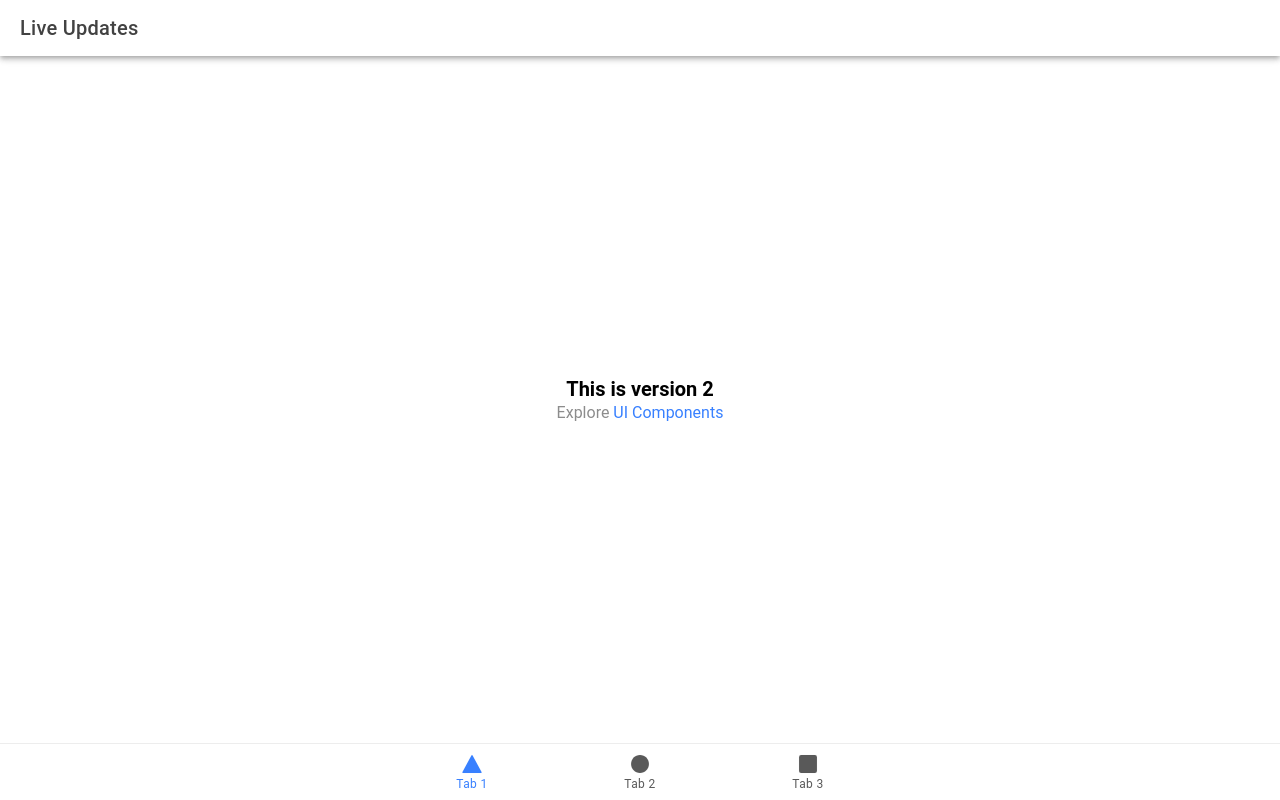
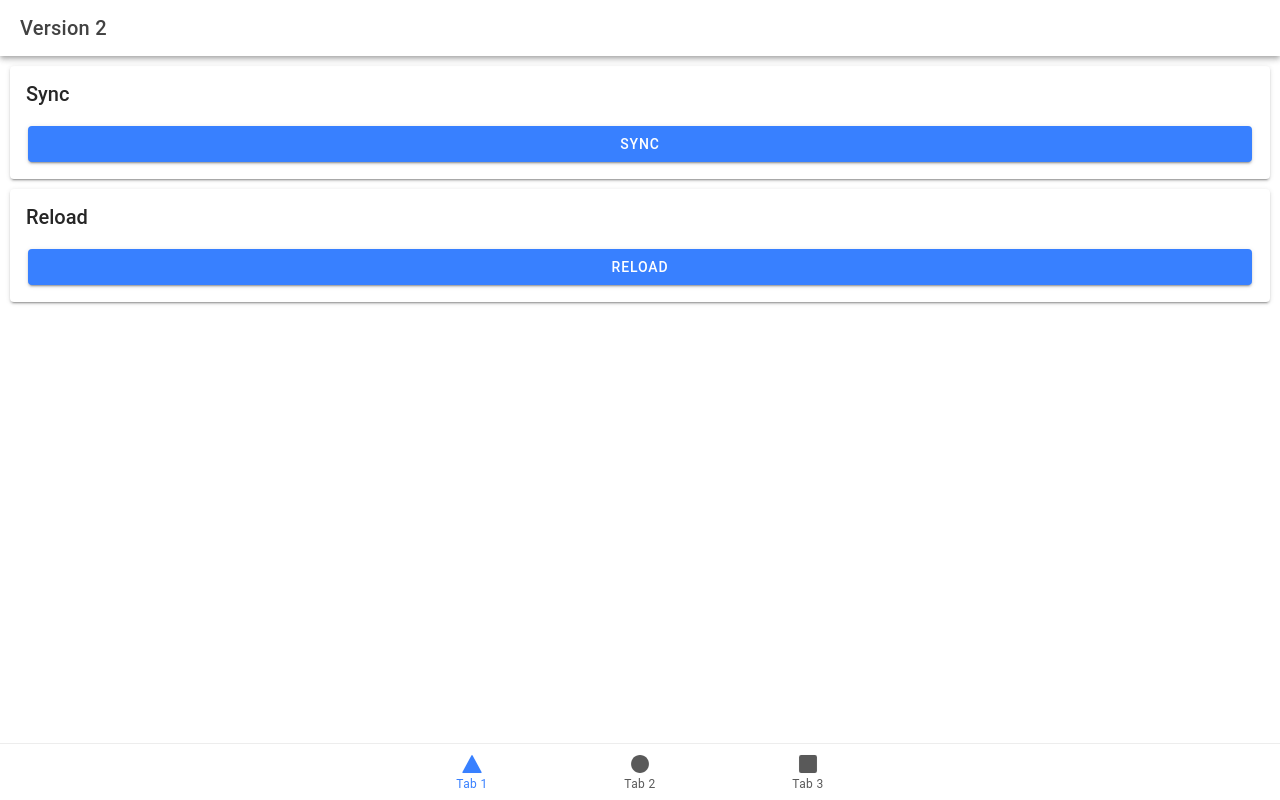
Before and after one commit to jon-ionic/capacitor-live-updates, a React (Vite) app: page /tab1 in a window 1280 px wide. Built offline with nearby package versions, Linux system fonts and the light colour scheme.

Commit message:
use none method

```diff
--- a/src/pages/Tab1.tsx
+++ b/src/pages/Tab1.tsx
@@ -1,24 +1,73 @@
-import { IonContent, IonHeader, IonPage, IonTitle, IonToolbar } from '@ionic/react';
+import {
+  IonContent,
+  IonHeader,
+  IonPage,
+  IonTitle,
+  IonToolbar,
+  IonButton,
+  IonCard,
+  IonCardHeader,
+  IonCardContent,
+  IonCardTitle,
+} from '@ionic/react';
+import { useState } from 'react';
+import { sync, reload, SyncResult } from '@capacitor/live-updates';
 import ExploreContainer from '../components/ExploreContainer';
 import './Tab1.css';
 
 const Tab1: React.FC = () => {
   const VERSION = 2
 
+  const [syncResp, setSyncResp] = useState('')
+
+  const liveUpdateSync = async () => {
+    const resp = await sync()
+    const formatted = JSON.stringify(resp, null, 2)
+    setSyncResp(formatted)
+  }
+
+  const liveUpdateReload = async () => {
+    await reload()
+    setSyncResp('')
+  }
+
   return (
     <IonPage>
       <IonHeader>
         <IonToolbar>
-          <IonTitle>Live Updates</IonTitle>
+          <IonTitle>Version {VERSION}</IonTitle>
         </IonToolbar>
       </IonHeader>
       <IonContent fullscreen>
         <IonHeader collapse="condense">
           <IonToolbar>
-            <IonTitle size="large">Tab 1</IonTitle>
+            <IonTitle size="large">Version {VERSION}</IonTitle>
           </IonToolbar>
         </IonHeader>
-        <ExploreContainer name={`This is version ${VERSION}`} />
+
+        <IonCard>
+          <IonCardHeader>
+            <IonCardTitle>Sync</IonCardTitle>
+          </IonCardHeader>
+          <IonCardContent>
+            { syncResp && <pre>{syncResp}</pre>}
+            <IonButton onClick={(e) => liveUpdateSync()} style={{ display: 'flex', justifyContent: 'center'}}>
+              Sync
+            </IonButton>
+          </IonCardContent>
+        </IonCard>
+
+        <IonCard>
+          <IonCardHeader>
+            <IonCardTitle>Reload</IonCardTitle>
+          </IonCardHeader>
+          <IonCardContent>
+            <IonButton onClick={(e) => liveUpdateReload()} style={{ display: 'flex', justifyContent: 'center'}}>
+              Reload
+            </IonButton>
+          </IonCardContent>
+        </IonCard>
+
       </IonContent>
     </IonPage>
   );
```
Also changed, not shown: capacitor.config.ts (+7 -5 lines).
